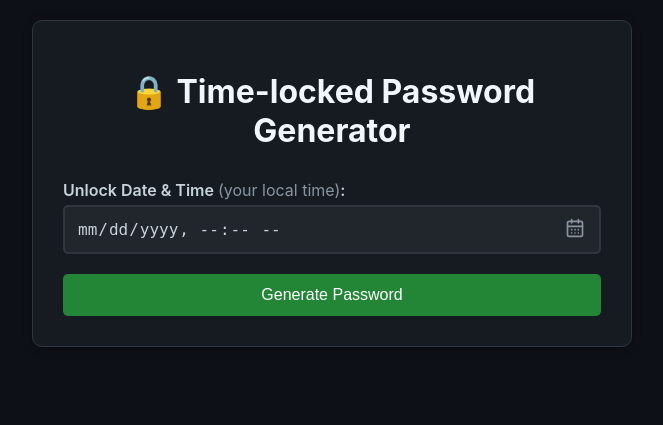
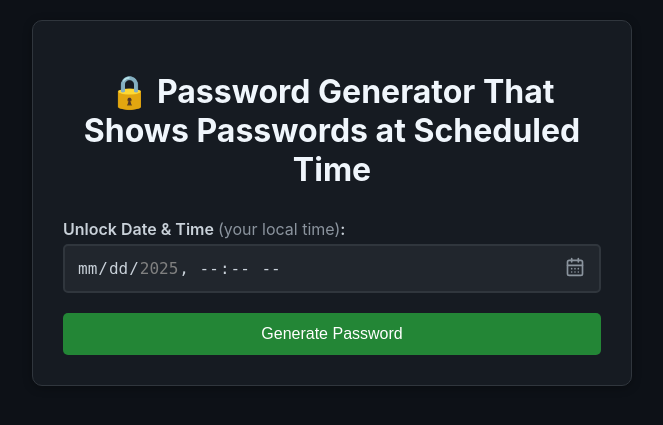
Before and after one commit to mimimiku778/time-locked-password-php, a PHP site: page / in a window 1280 px wide. Shown: the top 425 px of the page, without its empty margins (308-971 px from the left). Run offline with PHP 8.4, Linux system fonts and the light colour scheme.

Commit message:
Update README.md and index.php titles for clarity; enhance CSS link styles and add maximum unlock time validation

```diff
--- a/assets/style.css
+++ b/assets/style.css
@@ -17,6 +17,14 @@ h1 {
     color: #f0f6fc;
     text-align: center;
     margin-bottom: 30px;
+}
+h1 a {
+    color: inherit;
+    text-decoration: none;
+}
+h1 a:hover {
+    color: inherit;
+    text-decoration: none;
 }
 .form-group {
     margin-bottom: 20px;
--- a/index.php
+++ b/index.php
@@ -86,12 +86,12 @@ if (isset($_GET['data'])) {
 <head>
     <meta charset="UTF-8">
     <meta name="viewport" content="width=device-width, initial-scale=1.0">
-    <title>Time-locked Password Service</title>
+    <title>Password Generator That Shows Passwords at Scheduled Time</title>
     <link rel="stylesheet" href="<?php echo $cssPath; ?>?v=<?php echo $cssVersion; ?>">
 </head>
 <body>
     <div class="container">
-        <h1>🔒 Time-locked Password Generator</h1>
+        <h1><a href="/">🔒 Password Generator That Shows Passwords at Scheduled Time</a></h1>
 
         <?php if (isset($message)): ?>
             <div class="message <?php echo $messageType; ?>" id="messageDiv" data-unlock-time="<?php echo isset($unlockTimeUTC) ? $unlockTimeUTC : ''; ?>">
@@ -109,12 +109,14 @@ if (isset($_GET['data'])) {
             <?php
                 // Get current UTC time (to be converted on client side)
                 $currentDateTime = (new DateTime('now', new DateTimeZone('UTC')))->format('Y-m-d\TH:i:s\Z');
+                // Calculate maximum date (3 months from now) for security
+                $maxDateTime = (new DateTime('now', new DateTimeZone('UTC')))->add(new DateInterval('P3M'))->format('Y-m-d\TH:i:s');
             ?>
             <form id="passwordForm">
                 <div class="form-group">
                     <label for="datetime">Unlock Date & Time <span style="color: #8b949e; font-weight: normal;">(your local time)</span>:</label>
                     <div class="datetime-wrapper">
-                        <input type="datetime-local" id="datetime" name="datetime" required onclick="this.showPicker()" data-utc-now="<?php echo $currentDateTime; ?>">
+                        <input type="datetime-local" id="datetime" name="datetime" required max="<?php echo $maxDateTime; ?>" onclick="this.showPicker()" data-utc-now="<?php echo $currentDateTime; ?>">
                         <button type="button" class="calendar-btn" onclick="document.getElementById('datetime').showPicker()">
                             <img src="<?php echo $iconPath; ?>" alt="Calendar" width="20" height="20">
                         </button>
```
Also changed, not shown: README.md.
